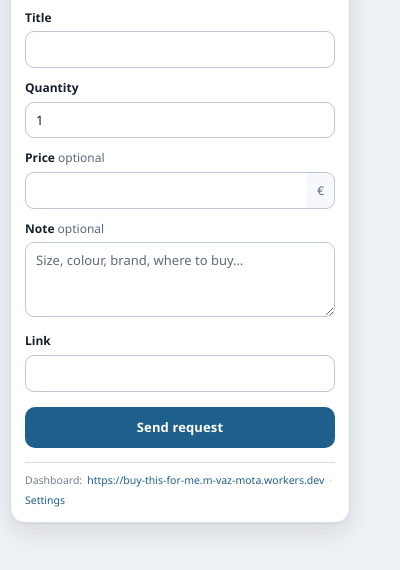
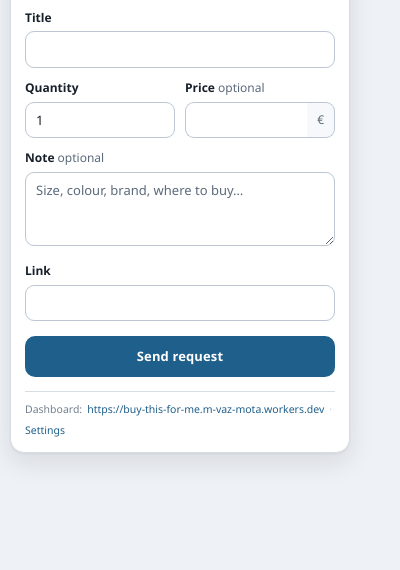
Before and after one commit to mvazmota/Buy-This-For-Me, a browser extension: page extension/popup.html in a window 400 px wide. Shown: the part 54-624 px from the top of the page. Drawn offline with Linux system fonts and the light colour scheme.

Commit message:
Show quantity and price on one row in the popup

```diff
--- a/extension/popup.css
+++ b/extension/popup.css
@@ -137,6 +137,20 @@ form {
 }
 
 .field:first-child {
+  margin-top: 0;
+}
+
+/* Quantity and price share one row; each keeps its own label and messages.
+   auto-fit with a minimum column width stacks them on very narrow popups. */
+.field-row {
+  display: grid;
+  grid-template-columns: repeat(auto-fit, minmax(132px, 1fr));
+  gap: 11px 10px;
+  margin-top: 11px;
+}
+
+.field-row > .field {
+  min-width: 0;
   margin-top: 0;
 }
 
--- a/extension/popup.html
+++ b/extension/popup.html
@@ -23,6 +23,7 @@
           <p id="title-error" class="field-error" hidden></p>
         </div>
 
+        <div class="field-row">
           <div class="field">
             <label for="quantity">Quantity</label>
             <input
@@ -55,6 +56,7 @@
             <p id="price-display" class="price-display" hidden></p>
             <p id="price-hint" class="hint" hidden></p>
             <p id="price-error" class="field-error" hidden></p>
+          </div>
         </div>
 
         <div class="field">
```
Lines whose indentation alone changed are shown as unchanged.
